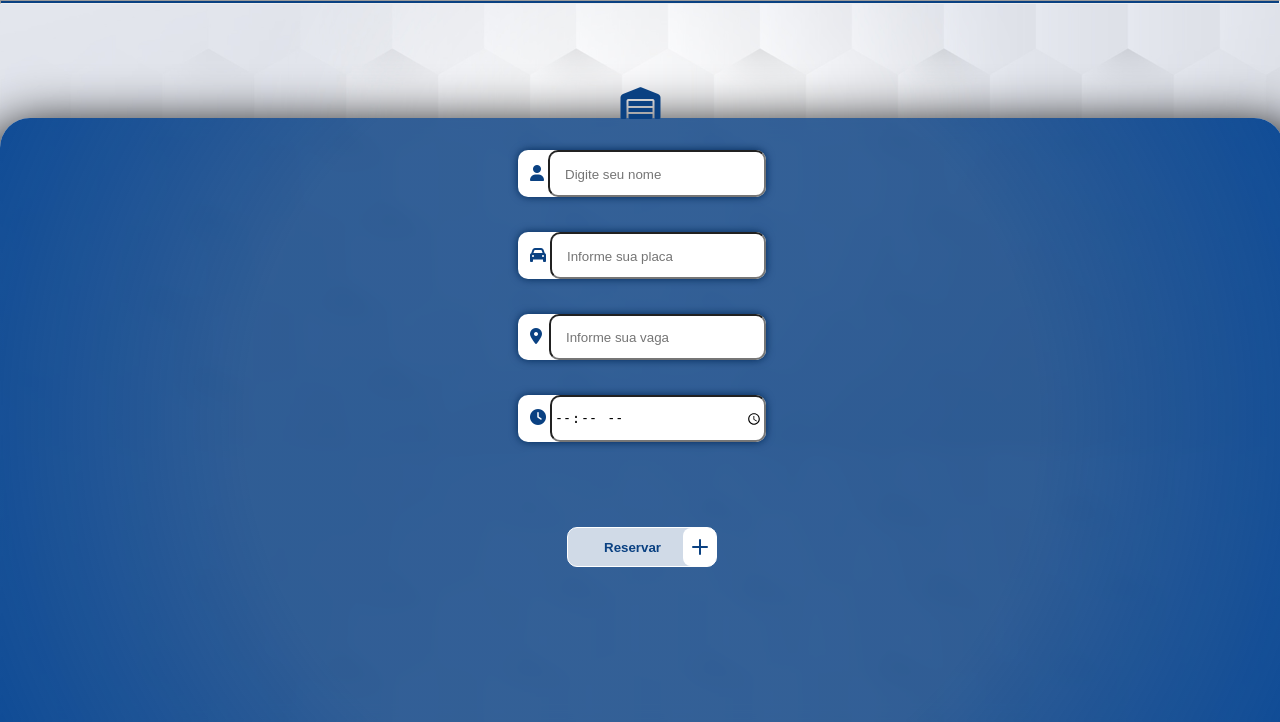
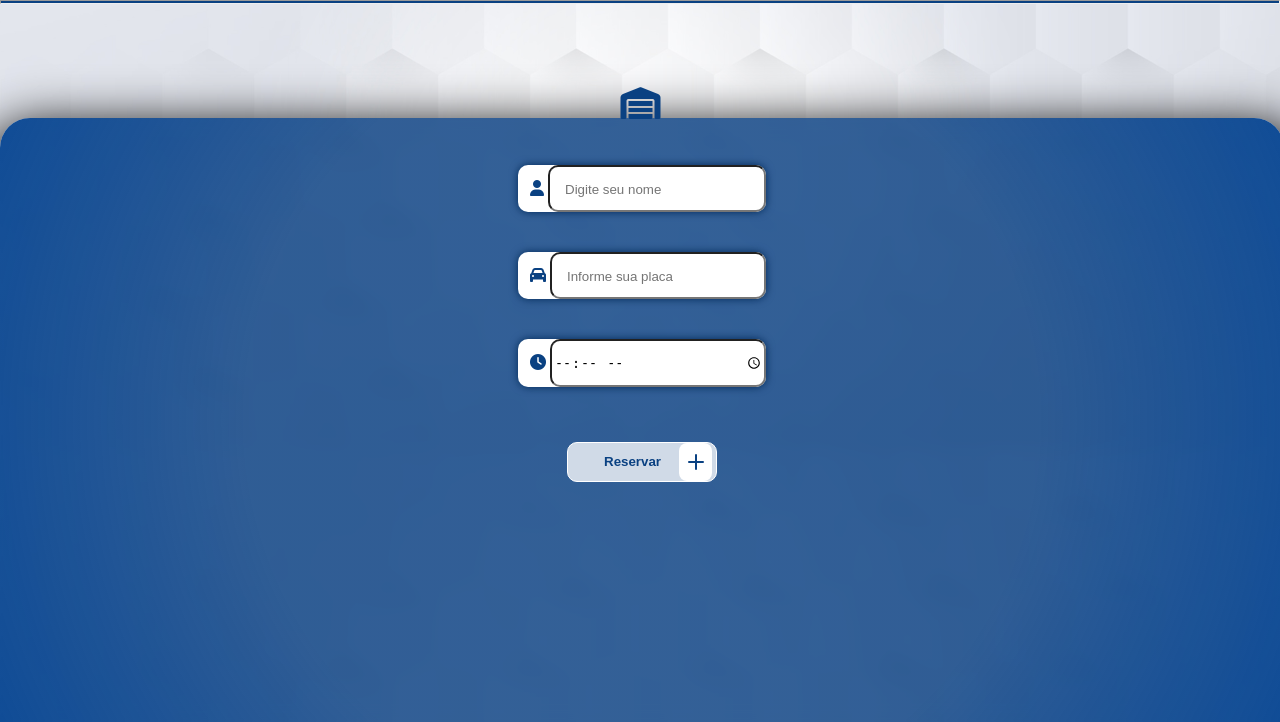
Before and after one commit to PabloMafra/PabloMafra.github.io, a PHP site: page /agendamento/ in a window 1280 px wide. Shown: the part 78-800 px from the top of the page. Run offline with PHP 8.4, Linux system fonts and the light colour scheme; some libraries are stand-ins or nearby versions.

Commit message:
add style

```diff
--- a/app-vagas/agendamento/index.html
+++ b/app-vagas/agendamento/index.html
@@ -65,8 +65,8 @@
         <label class="label-icon"><i class="fa-solid fa-car"></i>
             <input type="text" name="placa" id="placa" autocomplete="off"  placeholder="Informe sua placa"></label>
 
-        <label class="label-icon"><i class="fa-solid fa-location-dot"></i>
-        <input type="text" name="vaga" id="vaga" autocomplete="off"  placeholder="Informe sua vaga"></label>
+        <!--<label class="label-icon"><i class="fa-solid fa-location-dot"></i>
+        <input type="text" name="vaga" id="vaga" autocomplete="off"  placeholder="Informe sua vaga"></label>-->
 
 
             <label class="label-icon"><i class="fa-solid fa-clock"></i>
--- a/app-vagas/agendamento/style.css
+++ b/app-vagas/agendamento/style.css
@@ -21,7 +21,6 @@ time, mark, audio, video {
 	font-size: 100%;
 	font: inherit;
 	vertical-align: baseline;
-
 }
 /* HTML5 display-role reset for older browsers */
 article, aside, details, figcaption, figure,
@@ -193,7 +192,7 @@ header{
   background: #ffffff;
   padding: 0 0 0 9px;
   border-radius: 10px;
-  margin-bottom:35px;
+  margin-bottom:40px;
 }
 
 
@@ -207,7 +206,7 @@ header{
   flex-direction: column; */
   /* flex-wrap: wrap; */
   /* margin-left:15px; */
-  margin-top:30px;
+  margin-top:45px;
   /*padding:
   margin-bottom: 30px; */
   border-radius: 10px;
@@ -231,6 +230,11 @@ header{
 .fa-solid.fa-clock{
   margin-left: 3px;
   color: #0A4182;
+}
+
+.fa-clock{
+  margin-right:px;
+  margin-bottom: -50px;
 }
 
 /*pop-up*/
@@ -275,7 +279,7 @@ display: -webkit-flex;
 display: flex;
 -webkit-justify-content: center;
 justify-content: center;
-margin-top:50px;
+margin-top:15px;
 }
 
 .button {
@@ -305,7 +309,7 @@ margin-top:50px;
 
 .button .button__icon {
   position:absolute;
-  transform: translateX(109px);
+  transform: translateX(105px);
   height:100%;
   width:33px;
   background-color:white;
```
Also changed, not shown: app-vagas/style.css (+11 -7 lines).
